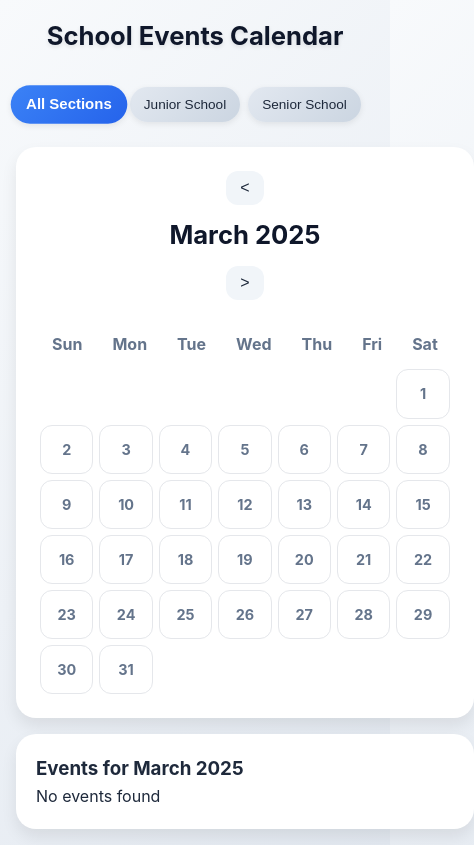
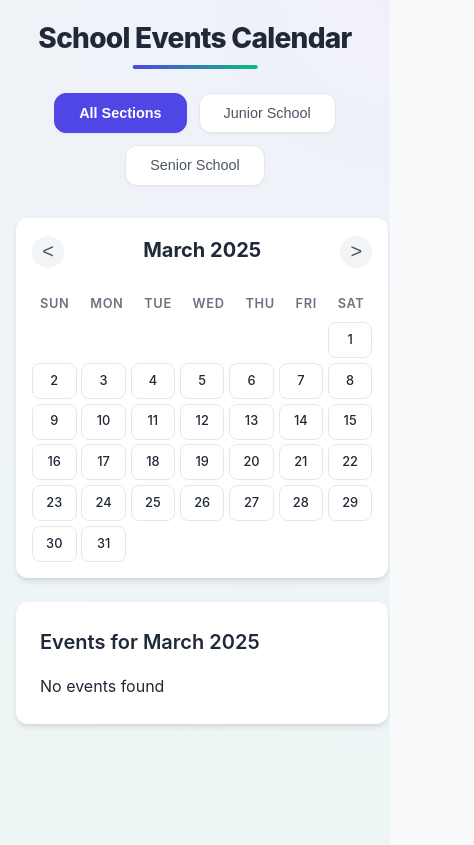
Before and after one commit to abhinavxk0/calendar, a plain HTML site: page index.html in a window 390 px wide. Shown: the whole page, 474 px wide, since content can reach past the window. Drawn offline with Linux system fonts and the light colour scheme.

Commit message:
Update style.css

```diff
--- a/style.css
+++ b/style.css
@@ -1,4 +1,27 @@
-/* General Styles */
+/* Modern Calendar Styling */
+:root {
+  --primary: #4f46e5;
+  --primary-light: #818cf8;
+  --primary-dark: #4338ca;
+  --secondary: #10b981;
+  --secondary-light: #34d399;
+  --text-primary: #1f2937;
+  --text-secondary: #4b5563;
+  --text-muted: #6b7280;
+  --bg-primary: #f9fafb;
+  --bg-secondary: #f3f4f6;
+  --bg-accent: #eff6ff;
+  --border-light: #e5e7eb;
+  --shadow-sm: 0 1px 2px rgba(0, 0, 0, 0.05);
+  --shadow-md: 0 4px 6px -1px rgba(0, 0, 0, 0.1), 0 2px 4px -1px rgba(0, 0, 0, 0.06);
+  --shadow-lg: 0 10px 15px -3px rgba(0, 0, 0, 0.1), 0 4px 6px -2px rgba(0, 0, 0, 0.05);
+  --radius-sm: 0.375rem;
+  --radius-md: 0.5rem;
+  --radius-lg: 0.75rem;
+  --radius-xl: 1rem;
+  --transition: all 0.2s ease;
+}
+
 * {
   box-sizing: border-box;
   margin: 0;
@@ -6,72 +29,116 @@
 }
 
 body {
-  font-family: 'Inter', sans-serif;
-  background: linear-gradient(135deg, #f8fafc, #e2e8f0);
-  color: #1e293b;
+  font-family: 'Inter', system-ui, -apple-system, BlinkMacSystemFont, sans-serif;
+  background-color: var(--bg-primary);
+  color: var(--text-primary);
   line-height: 1.6;
-  padding: 20px;
-  max-width: 1200px;
+  padding: 1.5rem;
+  max-width: 1400px;
   margin: 0 auto;
+  position: relative;
+  min-height: 100vh;
+}
+
+body::before {
+  content: '';
+  position: fixed;
+  top: 0;
+  left: 0;
+  width: 100%;
+  height: 100%;
+  background: radial-gradient(circle at top right, rgba(79, 70, 229, 0.05) 0%, rgba(16, 185, 129, 0.05) 100%);
+  z-index: -1;
 }
 
 /* Header */
 h1 {
   text-align: center;
-  margin-bottom: 30px;
+  margin-bottom: 2rem;
   font-size: 2.5rem;
-  color: #0f172a;
-  text-shadow: 0 2px 4px rgba(0, 0, 0, 0.1);
+  font-weight: 800;
+  color: var(--text-primary);
+  letter-spacing: -0.025em;
+  position: relative;
+  display: inline-block;
+  left: 50%;
+  transform: translateX(-50%);
+}
+
+h1::after {
+  content: '';
+  position: absolute;
+  bottom: -8px;
+  left: 50%;
+  transform: translateX(-50%);
+  width: 40%;
+  height: 4px;
+  background: linear-gradient(to right, var(--primary), var(--secondary));
+  border-radius: 2px;
+}
+
+h3 {
+  font-size: 1.25rem;
+  font-weight: 600;
+  margin-bottom: 1rem;
+  color: var(--text-primary);
 }
 
 /* Section Filter */
 .section-filter {
   display: flex;
   justify-content: center;
-  gap: 12px;
-  margin-bottom: 25px;
+  gap: 0.75rem;
+  margin-bottom: 2rem;
   flex-wrap: wrap;
 }
 
 .section-filter button {
-  padding: 12px 20px;
-  background: linear-gradient(135deg, #e2e8f0, #cbd5e1);
-  border: none;
-  border-radius: 25px;
+  padding: 0.7rem 1.5rem;
+  background-color: white;
+  border: 1px solid var(--border-light);
+  border-radius: var(--radius-lg);
   cursor: pointer;
-  transition: all 0.3s ease;
+  transition: var(--transition);
   font-size: 0.9rem;
-  color: #1e293b;
-  box-shadow: 0 2px 6px rgba(0, 0, 0, 0.08);
+  font-weight: 500;
+  color: var(--text-secondary);
+  box-shadow: var(--shadow-sm);
 }
 
 .section-filter button:hover {
-  background: linear-gradient(135deg, #cbd5e1, #94a3b8);
-  transform: scale(1.05);
+  box-shadow: var(--shadow-md);
+  transform: translateY(-2px);
+  color: var(--primary);
+  border-color: var(--primary-light);
 }
 
 .section-filter button.active {
-  background: linear-gradient(135deg, #3b82f6, #2563eb);
+  background-color: var(--primary);
   color: white;
-  font-weight: bold;
-  transform: scale(1.1);
+  border-color: var(--primary);
+  font-weight: 600;
 }
 
-/* Calendar & Events Container */
+/* Calendar Container */
 .calendar-container {
   display: grid;
-  grid-template-columns: 2fr 1fr;
-  gap: 20px;
-  margin-top: 20px;
+  grid-template-columns: minmax(0, 2fr) minmax(0, 1fr);
+  gap: 1.5rem;
+  margin-top: 1.5rem;
 }
 
 /* Calendar Styles */
 #calendar {
   background: white;
-  padding: 24px;
-  border-radius: 20px;
-  box-shadow: 0 8px 16px rgba(0, 0, 0, 0.08);
-  transition: box-shadow 0.3s ease-in-out;
+  padding: 1.75rem;
+  border-radius: var(--radius-lg);
+  box-shadow: var(--shadow-md);
+  transition: box-shadow 0.3s ease;
+}
+
+#calendar:hover {
+  box-shadow: var(--shadow-lg);
 }
 
 /* Calendar Header */
@@ -79,187 +146,248 @@ h1 {
   display: flex;
   justify-content: space-between;
   align-items: center;
-  margin-bottom: 20px;
+  margin-bottom: 1.5rem;
 }
 
 .calendar-header button {
-  background-color: #f1f5f9;
+  background-color: var(--bg-secondary);
   border: none;
-  padding: 8px 14px;
-  border-radius: 12px;
+  width: 2.5rem;
+  height: 2.5rem;
+  border-radius: 50%;
   cursor: pointer;
-  transition: background-color 0.3s ease, transform 0.1s ease-in-out;
-  font-size: 1rem;
-  color: #1e293b;
+  transition: var(--transition);
+  font-size: 1.25rem;
+  color: var(--text-secondary);
+  display: flex;
+  align-items: center;
+  justify-content: center;
 }
 
 .calendar-header button:hover {
-  background-color: #e2e8f0;
+  background-color: var(--primary-light);
+  color: white;
   transform: scale(1.05);
 }
 
 #current-month {
-  font-size: 1.6rem;
-  font-weight: bold;
-  color: #0f172a;
+  font-size: 1.5rem;
+  font-weight: 700;
+  color: var(--text-primary);
+  position: relative;
+  padding-bottom: 4px;
+  transition: var(--transition);
+  cursor: pointer;
+}
+
+#current-month:hover {
+  color: var(--primary);
+}
+
+#current-month::after {
+  content: '';
+  position: absolute;
+  bottom: 0;
+  left: 0;
+  width: 100%;
+  height: 2px;
+  background: var(--primary-light);
+  transform: scaleX(0);
+  transition: transform 0.3s ease;
+  transform-origin: center;
+}
+
+#current-month:hover::after {
+  transform: scaleX(1);
 }
 
 /* Calendar Grid */
 .calendar-grid {
   display: grid;
   grid-template-columns: repeat(7, 1fr);
-  gap: 8px;
+  gap: 0.5rem;
   text-align: center;
 }
 
-.calendar-grid > div {
-  padding: 12px;
-  font-weight: bold;
-  color: #64748b;
+.calendar-grid > div:not(.calendar-day) {
+  padding: 0.75rem;
+  font-weight: 600;
+  color: var(--text-muted);
+  font-size: 0.9rem;
+  text-transform: uppercase;
+  letter-spacing: 0.05em;
 }
 
 /* Calendar Day */
 .calendar-day {
-  padding: 16px;
-  border-radius: 12px;
-  border: 1px solid #e5e7eb;
+  height: 3.5rem;
+  display: flex;
+  align-items: center;
+  justify-content: center;
+  border-radius: var(--radius-md);
+  border: 1px solid var(--border-light);
   cursor: pointer;
   position: relative;
-  transition: background-color 0.3s, transform 0.1s ease-in-out;
+  transition: var(--transition);
+  font-weight: 500;
 }
 
 .calendar-day:hover {
-  background-color: #f1f5f9;
-  transform: scale(1.03);
+  background-color: var(--bg-accent);
+  border-color: var(--primary-light);
+  transform: translateY(-2px);
+  box-shadow: var(--shadow-sm);
 }
 
 .calendar-day.has-event {
-  background: linear-gradient(135deg, #e0f2fe, #bae6fd);
-  border-color: #38bdf8;
-  font-weight: bold;
+  background: linear-gradient(135deg, rgba(79, 70, 229, 0.05) 0%, rgba(16, 185, 129, 0.05) 100%);
+  border-color: var(--primary-light);
+  font-weight: 600;
+  box-shadow: var(--shadow-sm);
+}
+
+.calendar-day.has-event::after {
+  content: '';
+  position: absolute;
+  bottom: 6px;
+  left: 50%;
+  transform: translateX(-50%);
+  width: 6px;
+  height: 6px;
+  border-radius: 50%;
+  background-color: var(--primary);
 }
 
 .calendar-day.selected {
-  background: linear-gradient(135deg, #3b82f6, #2563eb);
+  background: var(--primary);
   color: white;
-  border-color: #2563eb;
-  transform: scale(1.05);
+  border-color: var(--primary);
+  transform: translateY(-3px);
+  box-shadow: 0 4px 12px rgba(79, 70, 229, 0.2);
+  font-weight: 600;
 }
 
 /* Events List */
 #events-list {
   background-color: white;
-  padding: 20px;
-  border-radius: 20px;
-  box-shadow: 0 8px 16px rgba(0, 0, 0, 0.08);
+  padding: 1.5rem;
+  border-radius: var(--radius-lg);
+  box-shadow: var(--shadow-md);
   max-height: 600px;
   overflow-y: auto;
+  position: relative;
+  transition: box-shadow 0.3s ease;
+}
+
+#events-list:hover {
+  box-shadow: var(--shadow-lg);
 }
 
 /* Individual Event */
 .event-item {
-  border-bottom: 1px solid #e5e7eb;
-  padding: 12px 0;
-  transition: background-color 0.3s, transform 0.1s ease-in-out;
-  border-radius: 12px;
+  padding: 1rem;
+  margin-bottom: 0.75rem;
+  transition: var(--transition);
+  border-radius: var(--radius-md);
+  background-color: var(--bg-secondary);
+  border-left: 3px solid var(--primary);
 }
 
 .event-item:hover {
-  background-color: #f9fafb;
-  transform: scale(1.02);
+  transform: translateY(-2px);
+  box-shadow: var(--shadow-sm);
+  background-color: var(--bg-accent);
 }
 
 .event-item:last-child {
-  border-bottom: none;
+  margin-bottom: 0;
 }
 
 .event-date {
-  font-size: 0.9rem;
-  color: #64748b;
+  font-size: 0.85rem;
+  color: var(--text-muted);
+  font-weight: 500;
+  display: flex;
+  align-items: center;
+}
+
+.event-date::before {
+  content: '';
+  display: inline-block;
+  width: 12px;
+  height: 12px;
+  margin-right: 6px;
+  background-color: var(--primary);
+  border-radius: 50%;
+  opacity: 0.6;
 }
 
 .event-title {
-  font-size: 1.2rem;
-  font-weight: bold;
-  color: #111827;
-  margin-top: 5px;
+  font-size: 1.1rem;
+  font-weight: 600;
+  color: var(--text-primary);
+  margin: 0.25rem 0;
 }
 
 .event-section {
-  font-size: 0.85rem;
-  color: #6b7280;
+  display: inline-block;
+  font-size: 0.75rem;
+  font-weight: 600;
+  color: var(--primary);
+  background-color: rgba(79, 70, 229, 0.1);
+  padding: 0.2rem 0.6rem;
+  border-radius: 1rem;
+  margin: 0.25rem 0;
 }
 
 .event-description {
   font-size: 0.9rem;
-  color: #6b7280;
-  margin-top: 5px;
+  color: var(--text-secondary);
+  margin-top: 0.5rem;
+  line-height: 1.5;
 }
 
 /* Scrollbar Customization */
 #events-list::-webkit-scrollbar {
-  width: 8px;
+  width: 6px;
+}
+
+#events-list::-webkit-scrollbar-track {
+  background-color: var(--bg-secondary);
+  border-radius: 3px;
 }
 
 #events-list::-webkit-scrollbar-thumb {
-  background-color: #cbd5e1;
-  border-radius: 10px;
+  background-color: var(--primary-light);
+  border-radius: 3px;
 }
 
 #events-list::-webkit-scrollbar-thumb:hover {
-  background-color: #94a3b8;
+  background-color: var(--primary);
 }
 
-/* ------------------------------ */
-/* ✅ RESPONSIVE DESIGN - ALL DEVICES */
-/* ------------------------------ */
-
-/* ✅ Large Desktop - 1200px and above */
-@media (min-width: 1200px) {
-  body {
-    padding: 40px;
-    max-width: 1400px;
+/* Responsive Styles */
+@media (max-width: 1024px) {
+  .calendar-container {
+    grid-template-columns: 1fr;
   }
 
-  h1 {
-    font-size: 2.5rem;
+  #events-list {
+    max-height: 450px;
   }
 }
 
-/* ✅ Medium Devices - Tablets & Laptops (1024px) */
-@media (max-width: 1024px) {
-  .calendar-container {
-    grid-template-columns: 1fr;
-    gap: 16px;
+@media (max-width: 768px) {
+  body {
+    padding: 1rem;
   }
 
   h1 {
     font-size: 2rem;
   }
 
-  #events-list {
-    max-height: 500px;
-  }
-}
-
-/* ✅ Small Tablets - 768px and below */
-@media (max-width: 768px) {
-  body {
-    padding: 16px;
-  }
-
-  h1 {
-    font-size: 1.8rem;
-  }
-
-  .section-filter {
-    justify-content: flex-start;
-    gap: 8px;
-  }
-
-  .calendar-header {
-    flex-direction: column;
-    gap: 10px;
+  .calendar-day {
+    height: 3rem;
   }
 
   #events-list {
@@ -267,52 +395,92 @@ h1 {
   }
 }
 
-/* ✅ Mobile - 640px and below */
 @media (max-width: 640px) {
-  h1 {
-    font-size: 1.6rem;
+  .calendar-header {
+    margin-bottom: 1rem;
   }
 
-  .section-filter button {
-    padding: 10px 14px;
-    font-size: 0.85rem;
+  .calendar-header button {
+    width: 2rem;
+    height: 2rem;
+  }
+
+  #current-month {
+    font-size: 1.25rem;
+  }
+
+  .calendar-grid > div:not(.calendar-day) {
+    padding: 0.5rem;
+    font-size: 0.8rem;
+  }
+
+  .calendar-day {
+    height: 2.5rem;
+    font-size: 0.9rem;
+  }
+
+  .event-item {
+    padding: 0.75rem;
+  }
+}
+
+@media (max-width: 480px) {
+  h1 {
+    font-size: 1.75rem;
+  }
+
+  #calendar {
+    padding: 1rem;
   }
 
   .calendar-grid {
-    gap: 6px;
+    gap: 0.3rem;
   }
 
   .calendar-day {
-    padding: 10px;
-    font-size: 0.9rem;
-  }
-
-  #events-list {
-    max-height: 350px;
+    height: 2.25rem;
+    font-size: 0.8rem;
   }
 }
 
-/* ✅ Ultra-Small Devices - 360px and below */
-@media (max-width: 360px) {
-  h1 {
-    font-size: 1.3rem;
+/* Animation for Calendar Days */
+@keyframes fadeIn {
+  from {
+    opacity: 0;
+    transform: translateY(10px);
   }
-
-  .calendar-header button {
-    padding: 6px 10px;
-    font-size: 0.85rem;
+  to {
+    opacity: 1;
+    transform: translateY(0);
+  }
 }
 
 .calendar-day {
-    padding: 8px;
-    font-size: 0.9rem;
+  animation: fadeIn 0.3s ease forwards;
+  animation-delay: calc(var(--animation-order) * 0.03s);
+  opacity: 0;
 }
 
-  #events-list {
-    max-height: 300px;
+/* Loading Animation */
+.loading {
+  display: flex;
+  justify-content: center;
+  align-items: center;
+  height: 100px;
 }
 
-  .event-item {
-    padding: 8px 0;
+.loading::after {
+  content: '';
+  width: 30px;
+  height: 30px;
+  border: 3px solid rgba(79, 70, 229, 0.3);
+  border-radius: 50%;
+  border-top-color: var(--primary);
+  animation: spin 1s ease-in-out infinite;
+}
+
+@keyframes spin {
+  to {
+    transform: rotate(360deg);
   }
 }
```
Lines whose indentation alone changed are shown as unchanged.
